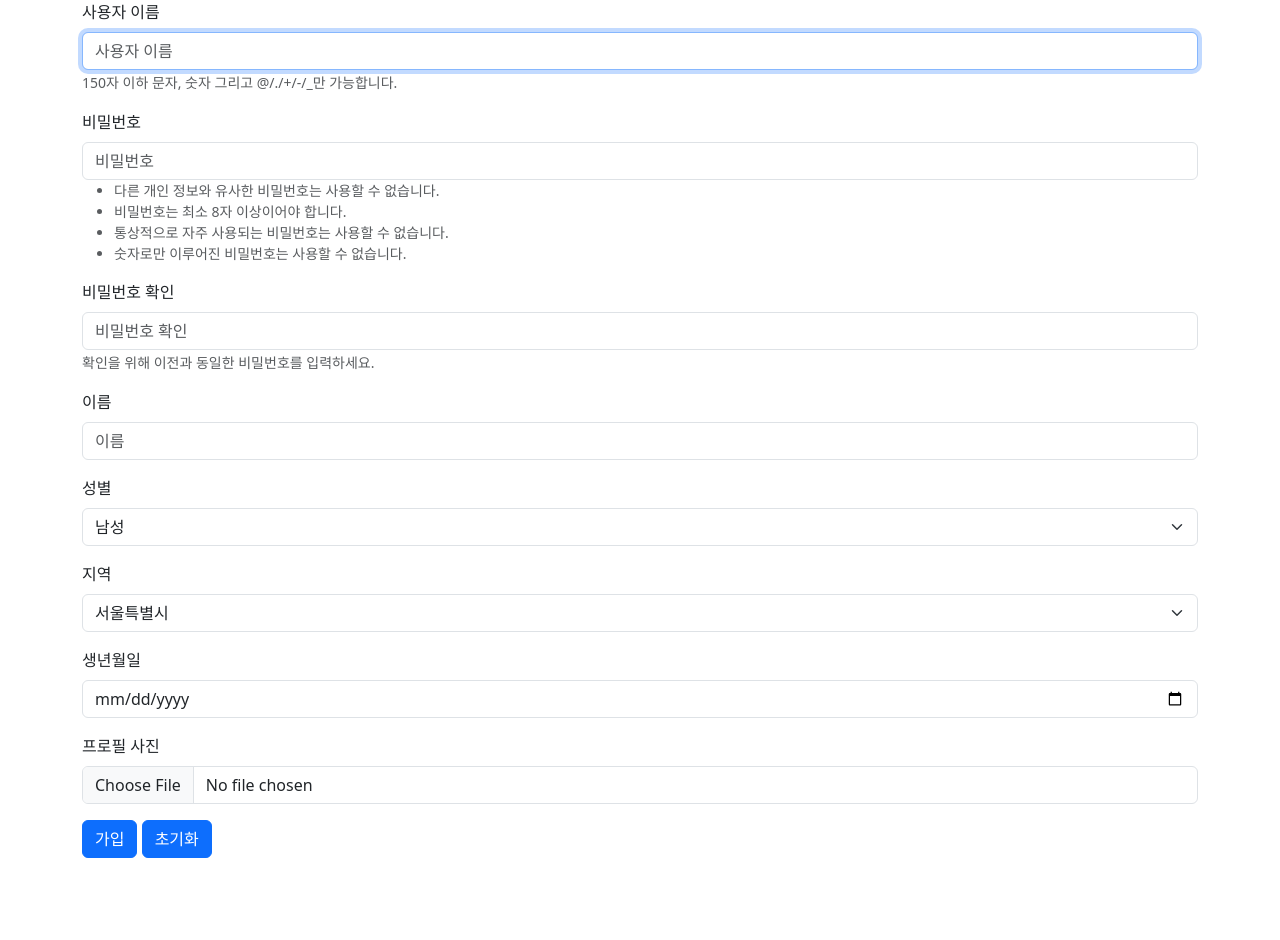
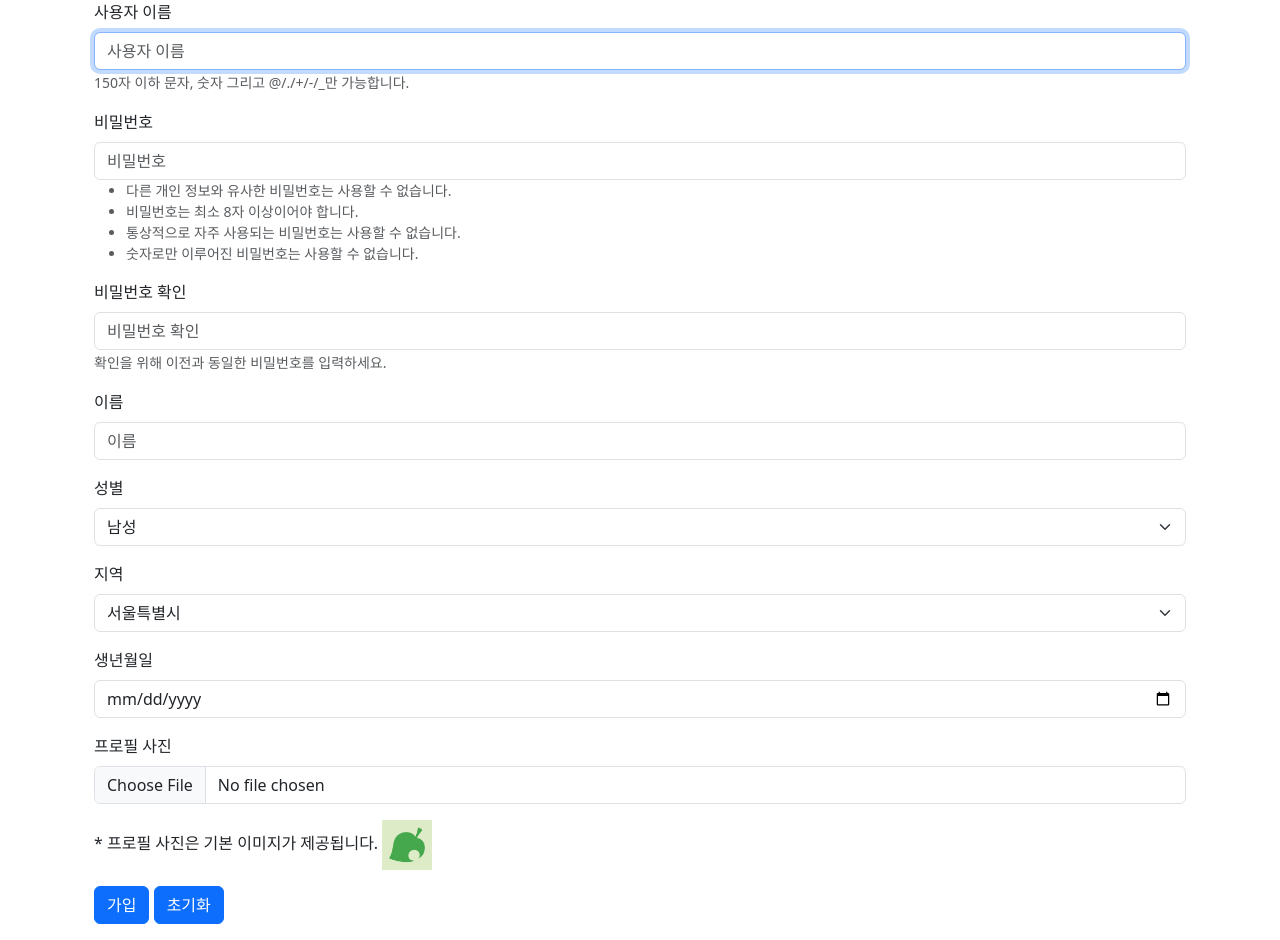
Before and after one commit to SKNETWORKS-FAMILY-AICAMP/SKN06-4th-1Team, a Django app: page /account/create in a window 1280 px wide. Shown: the part 72-1012 px from the top of the page. Before the commit the page ends 930 px from the top, so only its background shows below. Run offline with Django 5.2, Linux system fonts and the light colour scheme; some libraries are stand-ins or nearby versions.

Commit message:
account/ create

```diff
--- a/account/templates/account/create.html
+++ b/account/templates/account/create.html
@@ -2,12 +2,20 @@
 {% load django_bootstrap5 %}
 {% block title %}회원가입{% endblock title %}
 {% block contents %}
+<div class="container" >
     <form method="post" class="form" onsubmit="return check_valid(this.name.value, this.birthday.value)" enctype="multipart/form-data">
         {% csrf_token %}
         {% bootstrap_form form %}
         <div class="mt-3">
+            <div>
+                <span> * 프로필 사진은 기본 이미지가 제공됩니다.</span>
+                <img src="/static/account/image/default.jpg" width="50px">
+            </div>
+            <div class="mt-3 mb-3">
                 <button type="submit" class="btn btn-primary">가입</button>
                 <button type="reset" class="btn btn-primary">초기화</button>
             </div>
+        </div>
     </form>
+</div>
 {% endblock contents %}
```
Lines whose indentation alone changed are shown as unchanged.
